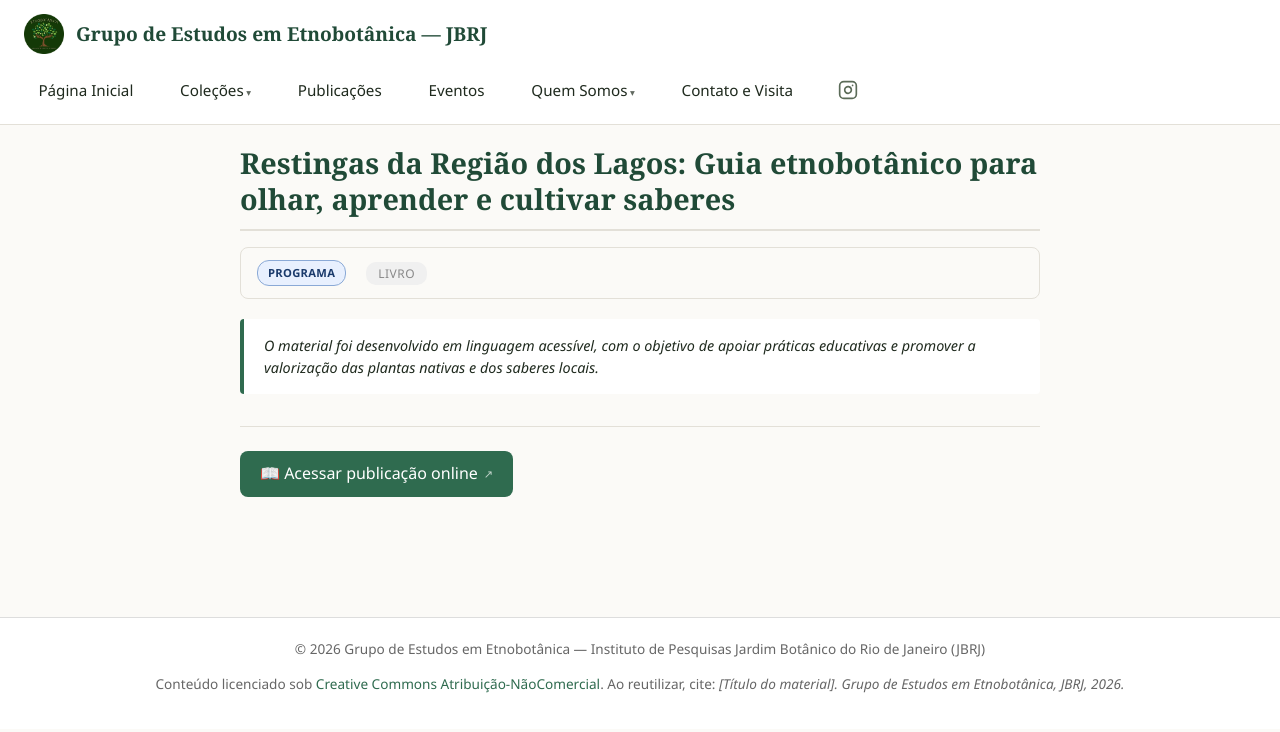
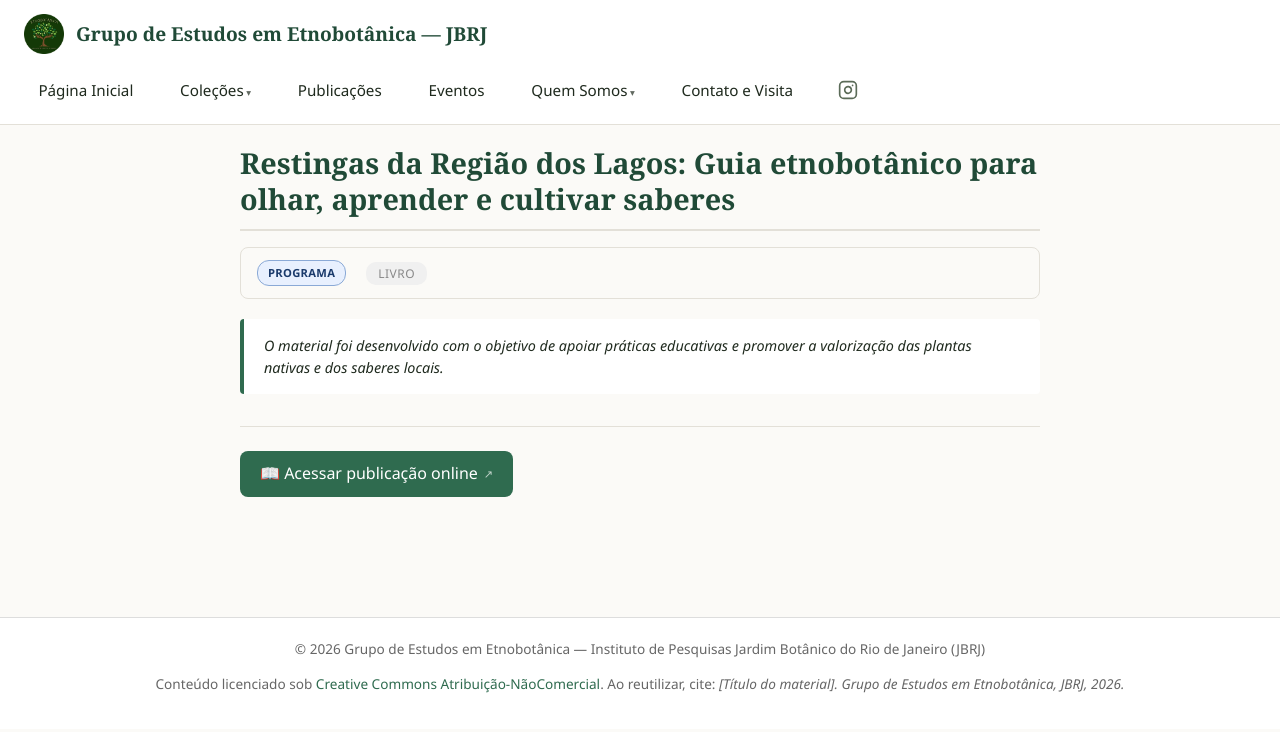
Before and after one commit to etnobotanicajbrj/site-principal, a Jekyll site: the page built from _publicacoes/guia-restinga-2025.md, in a window 1280 px wide. Shown: the top 732 px of the page. Built offline with Jekyll 4.4.1, drawn with Linux system fonts in a browser that asks for light colours.

Commit message:
Update guia-restinga-2025.md

```diff
--- a/_publicacoes/guia-restinga-2025.md
+++ b/_publicacoes/guia-restinga-2025.md
@@ -1,12 +1,12 @@
 ---
 titulo: "Restingas da Região dos Lagos: Guia etnobotânico para olhar, aprender e cultivar saberes"
-autores: "Viviane S. Fonseca-Kruel, Nicky van Luijk, Giovana S. Macedo e Cyl F.C. de Sá"
+autores: "Viviane S. Fonseca-Kruel, Nicky van Luijk, Giovana S. Macedo e Cyl F.C. de Sá."
 colecao: "pesquisa"
 tipo: "livro"
 ano: 2025
 link: "https://cloud.jbrj.gov.br/s/QBrkMcexqWdnPQR?dir=/&openfile=true"
-descricao: "O material foi desenvolvido em linguagem acessível, com o objetivo de apoiar práticas educativas e promover a valorização das plantas nativas e dos saberes locais."
-thumbnail: "/assets/images/publicacoes/restinga-guia.jpg"
+descricao: "O material foi desenvolvido com o objetivo de apoiar práticas educativas e promover a valorização das plantas nativas e dos saberes locais."
+thumbnail: "/assets/images/publicacoes/restinga-guia.png"
 ---
 
 <!-- Conteúdo da publicação -->
```
